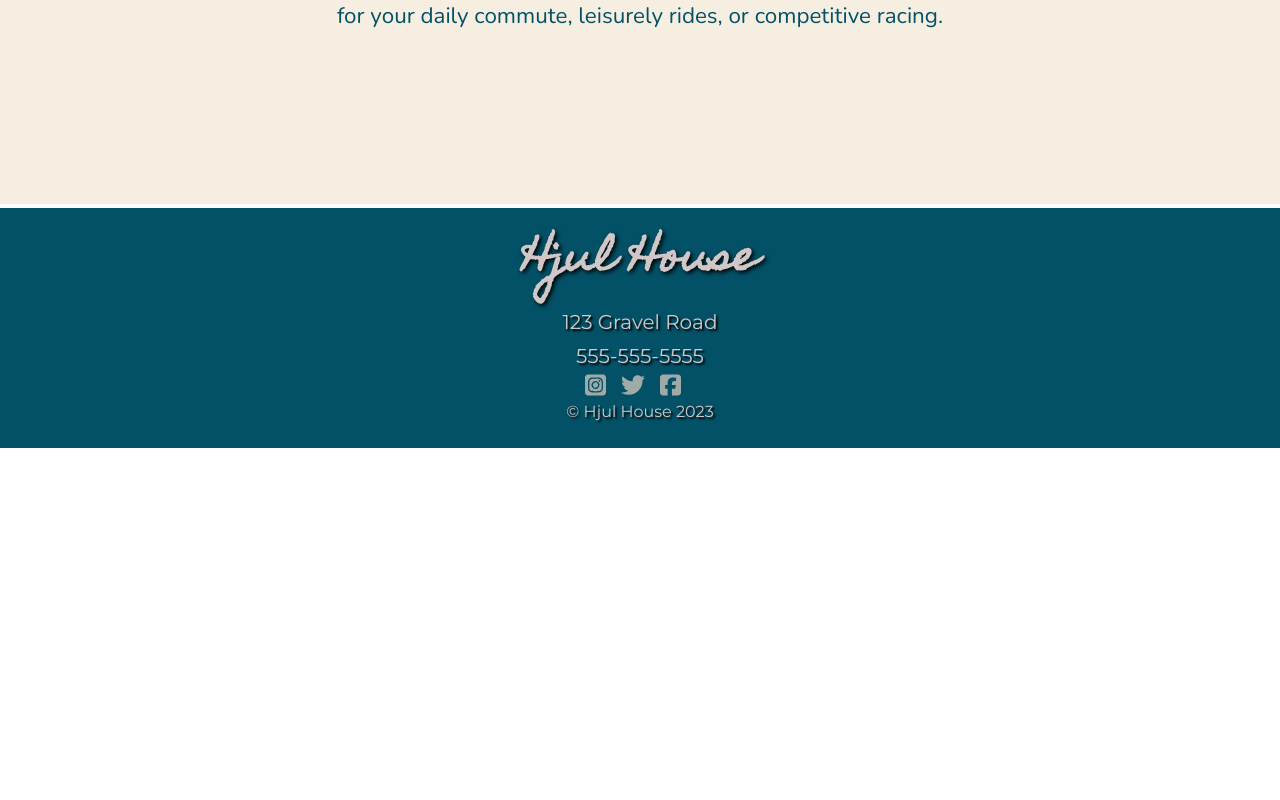
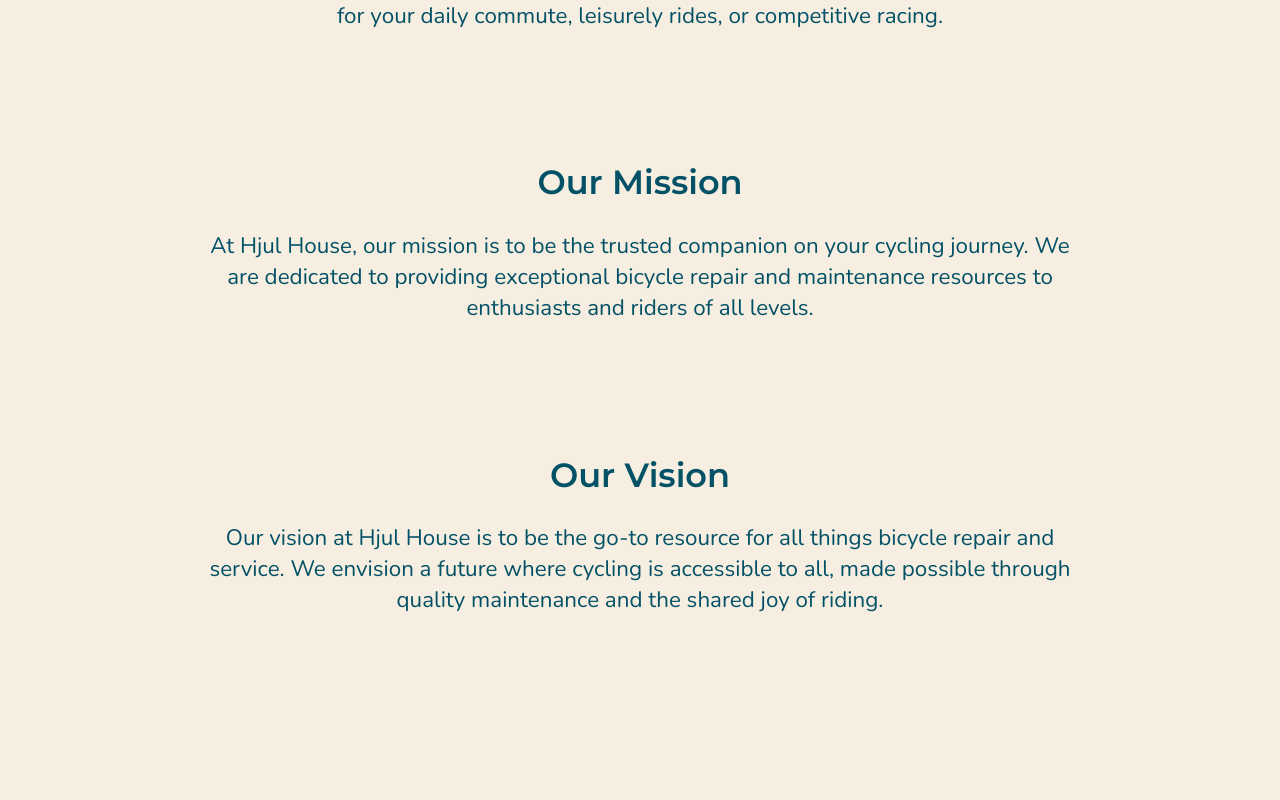
Before and after one commit to xebol/hjul-house, a React (Create React App) app: page /about in a window 1280 px wide. Shown: the part 560-1360 px from the top of the page. Before the commit the page ends 1008 px from the top, so only its background shows below. Built offline with nearby package versions, Linux system fonts and the light colour scheme.

Commit message:
start README and add mission and vision statements

```diff
--- a/src/pages/About.css
+++ b/src/pages/About.css
@@ -1,4 +1,5 @@
 @import url('https://fonts.googleapis.com/css2?family=Nunito:wght@300&display=swap');
+@import url('https://fonts.googleapis.com/css2?family=Montserrat:wght@600&display=swap');
 
 .about {
   display: flex;
@@ -36,8 +37,23 @@
   align-items: center;
   text-align: center;
   padding-top: 100px;
-  padding-bottom: 150px;
+  padding-bottom: 200px;
   width: 70%;
   font-family: 'Nunito', sans-serif;
   color: #035167;
 }
+
+.our-mission {
+  margin-top: 80px;
+  margin-bottom: 80px;
+}
+
+.our-mission h2 {
+  font-size: 1.5em;
+  font-family: 'Montserrat', sans-serif;
+}
+
+.our-vision h2 {
+  font-size: 1.5em;
+  font-family: 'Montserrat', sans-serif;
+}
--- a/src/pages/About.js
+++ b/src/pages/About.js
@@ -9,7 +9,17 @@
       <div className="about-us">
         <p>Welcome to your trusted destination for hassle-free bike repairs and maintenance.</p>
 
-          <p>At Hjul House, we are passionate about cycling and committed to keeping your wheels turning smoothly. We understand the importance of a well-maintained bike, whether it's for your daily commute, leisurely rides, or competitive racing.</p>
+        <p>At Hjul House, we are passionate about cycling and committed to keeping your wheels turning smoothly. We understand the importance of a well-maintained bike, whether it's for your daily commute, leisurely rides, or competitive racing.</p>
+
+        <div className="our-mission">
+          <h2>Our Mission</h2>
+          <p>At Hjul House, our mission is to be the trusted companion on your cycling journey. We are dedicated to providing exceptional bicycle repair and maintenance resources to enthusiasts and riders of all levels.</p>
+        </div>
+        <div className="our-vision">
+          <h2>Our Vision</h2>
+          <p>Our vision at Hjul House is to be the go-to resource for all things bicycle repair and service. We envision a future where cycling is accessible to all, made possible through quality maintenance and the shared joy of riding.
+          </p>
+        </div>
       </div>
     </div>
   );
```
Also changed, not shown: 1 other file (tests, documents, lock files or other folders).
